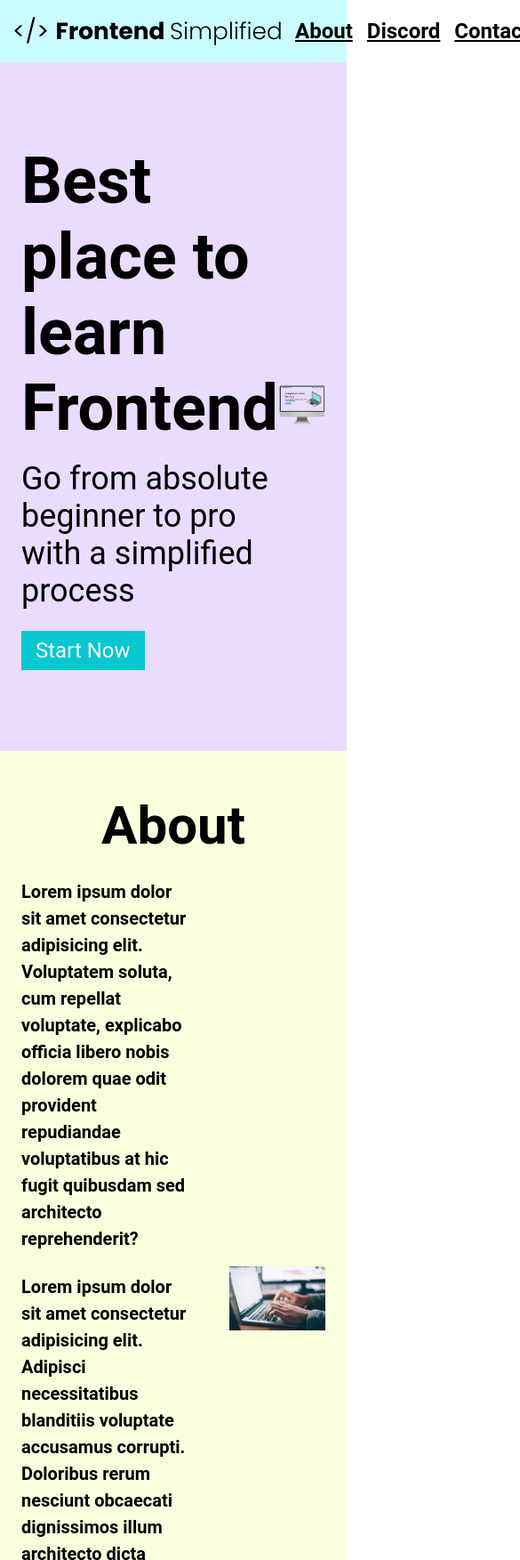
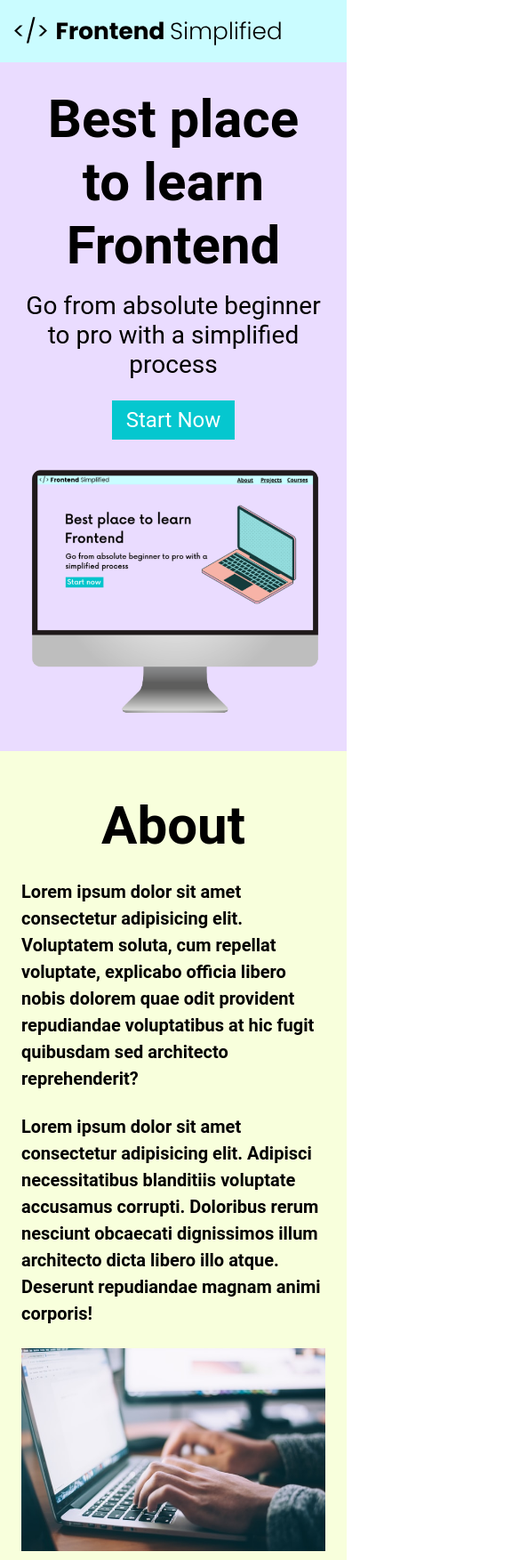
Before and after one commit to tnguyen01234/Project-1, a plain HTML site: page index.html in a window 390 px wide. Shown: the top 1753 px of the page at 89% size, 585 px wide, since content can reach past the window. Drawn offline with Linux system fonts and the light colour scheme.

Commit message:
update 2

```diff
--- a/index.html
+++ b/index.html
@@ -4,7 +4,7 @@
     <meta charset="UTF-8" />
     <meta http-equiv="X-UA-Compatible" content="IE=edge" />
     <meta name="viewport" content="width=device-width, initial-scale=1.0" />
-    <title>Document</title>
+    <title>First Sample Project</title>
     <link rel="stylesheet" href="style.css">
   </head>
   <body>
@@ -19,10 +19,10 @@
       </nav>
       <header>
         <div class="row">
-        <div>
+        <div class="home__description">
           <h1>Best place to learn Frontend</h1>
           <p class="subheader">Go from absolute beginner to pro with a simplified process</p>
-          <button>Start Now</button>
+          <button class="home__description--button">Start Now</button>
         </div>
         <figure>
           <img src="./HTML Practise Assets/laptop.png" alt="Home Page Image" />
--- a/style.css
+++ b/style.css
@@ -135,6 +135,7 @@ form {
     display: flex;
     flex-direction: column;
 margin: 0 auto;
+padding: 24px;
 }
 
 input, textarea {
@@ -166,3 +167,66 @@ footer {
 .footer__links {
     margin-bottom: 32px;
 }
+
+@media (max-width: 728px) {
+  .row {
+    flex-direction: column;
+  }
+
+  .home__description {
+    margin-bottom: 24px;
+display: flex;
+flex-direction: column;
+align-items: center;
+  }
+
+  .home__description--button {
+    max-width: 240px;
+  }
+
+  h1 {
+    text-align: center;
+    font-size: 60px;
+  }
+
+  .subheader {
+    text-align: center;
+    font-size: 28px;
+  }
+
+  ul {
+    display: none;
+  }
+
+  .section__description {
+    flex-direction: column;
+  }
+
+  .section__description--wrapper {
+    width: 100%;
+  }
+
+  .about__img--wrapper {
+    width: 100%;
+  }
+
+  #discord .section__description {
+    flex-direction: column-reverse;
+  }
+footer {
+  padding: 48px 24px;
+}
+
+  .footer__logo {
+    max-width: 360px;
+  }
+
+  .footer__link {
+    padding: 0 4px;
+    font-size: 18px;
+  }
+
+  .footer__links {
+    margin-bottom: 24px;
+  }
+}
```
